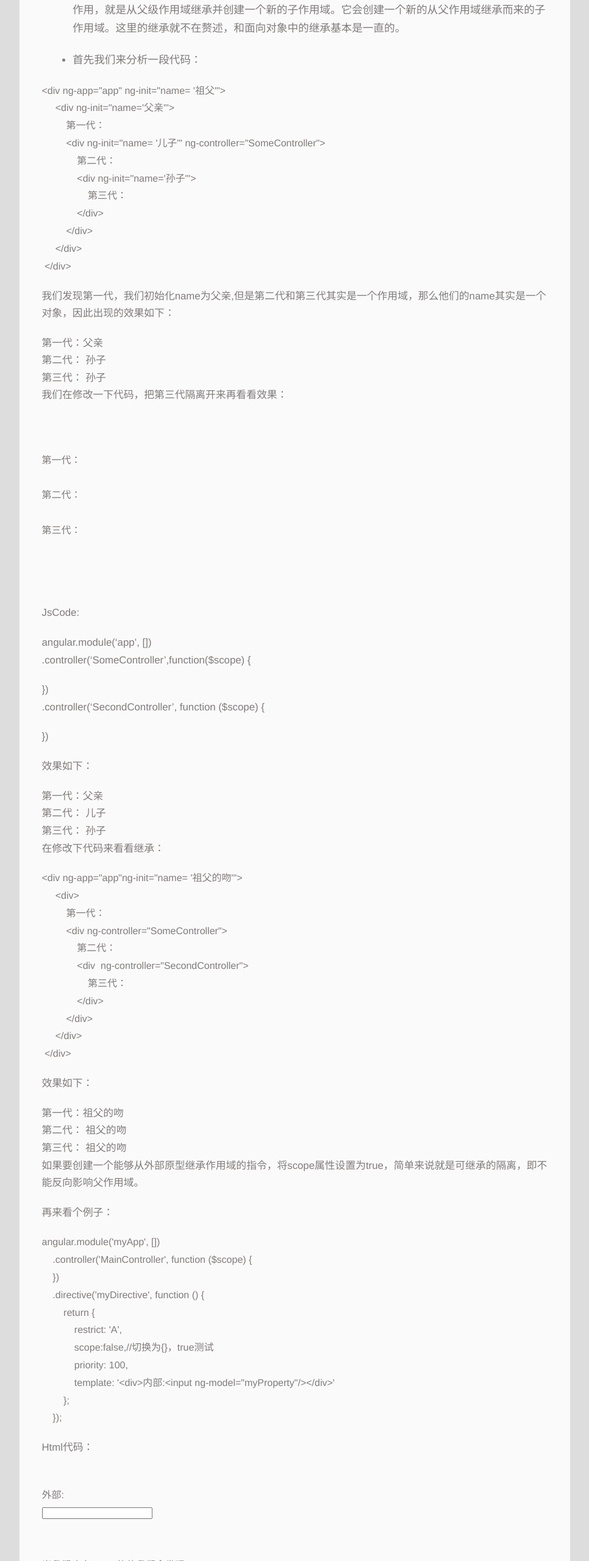
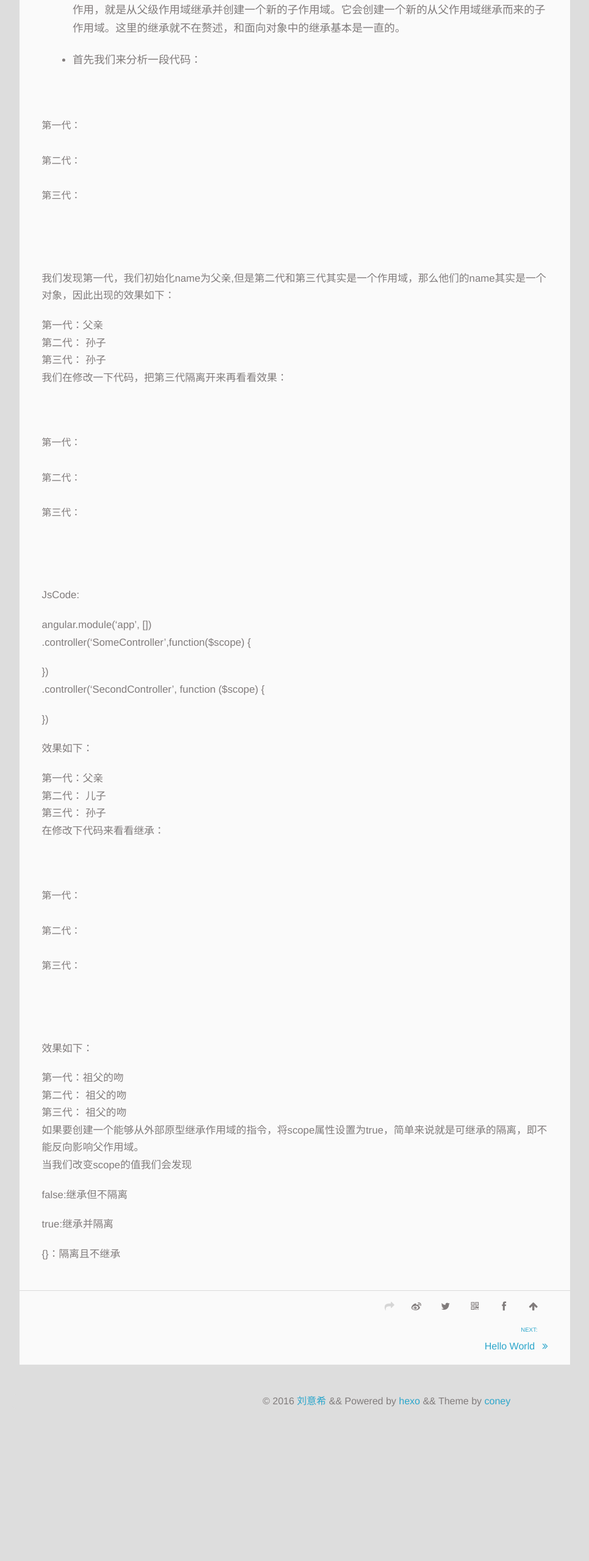
Before and after one commit to liuyixizhoujianlei/liuyixizhoujianlei.github.io, a plain HTML site: page 2016/01/31/hexo/index.html in a window 1280 px wide. Shown: the part 4660-7220 px from the top of the page at 61% size, without its empty margins (6-972 px from the left). After the commit the page ends 7026 px from the top, so only its background shows below. Drawn offline with Linux system fonts and the light colour scheme; a script that the page names is missing; files whose address does not match are found by name.

Commit message:
Site updated: 2016-01-31 14:18:56

```diff
--- a/2016/01/31/hexo/index.html
+++ b/2016/01/31/hexo/index.html
@@ -86,8 +86,8 @@ ng-repeat($index 当前索引,$fi">
       <a href="http://yoursite.com" title="刘意希">刘意希</a>
     </p>
   <p class="article-time">
-    <time datetime="2016-01-31T06:13:59.610Z" itemprop="datePublished">2016-01-31</time>
-    Updated:<time datetime="2016-01-31T06:13:59.607Z" itemprop="dateModified">2016-01-31</time>
+    <time datetime="2016-01-31T06:18:19.454Z" itemprop="datePublished">2016-01-31</time>
+    Updated:<time datetime="2016-01-31T06:18:19.450Z" itemprop="dateModified">2016-01-31</time>
 
   </p>
 </header>
@@ -204,20 +204,11 @@ ng-repeat($index 当前索引,$fi">
 <li><p>首先我们来分析一段代码：</p>
 </li>
 </ul>
-<pre><code>&lt;div ng-app=&quot;app&quot; ng-init=&quot;name= &apos;祖父&apos;&quot;&gt;
-     &lt;div ng-init=&quot;name=&apos;父亲&apos;&quot;&gt;
-         第一代：
-         &lt;div ng-init=&quot;name= &apos;儿子&apos;&quot; ng-controller=&quot;SomeController&quot;&gt;
-             第二代：
-             &lt;div ng-init=&quot;name=&apos;孙子&apos;&quot;&gt;
-                 第三代：
-             &lt;/div&gt;
-         &lt;/div&gt;
-     &lt;/div&gt;
- &lt;/div&gt;
-</code></pre><p>我们发现第一代，我们初始化name为父亲,但是第二代和第三代其实是一个作用域，那么他们的name其实是一个对象，因此出现的效果如下：</p>
+<div ng-app="app" ng-init="name= '祖父'"><br>    <div ng-init="name='父亲'"><br>        第一代：<br>        <div ng-init="name= '儿子'" ng-controller="SomeController"><br>            第二代： <br>            <div ng-init="name='孙子'"><br>                第三代： <br>            </div><br>        </div><br>    </div><br></div>
+
+<p>我们发现第一代，我们初始化name为父亲,但是第二代和第三代其实是一个作用域，那么他们的name其实是一个对象，因此出现的效果如下：</p>
 <p>第一代：父亲<br>第二代： 孙子<br>第三代： 孙子<br>我们在修改一下代码，把第三代隔离开来再看看效果：</p>
- <div ng-app="app" ng-init="name= '祖父'"><br>            <div ng-init="name='父亲'"><br>                第一代：<br>                <div ng-init="name= '儿子'" ng-controller="SomeController"><br>                    第二代： <br>                    <div ng-init="name='孙子'" ng-controller="SecondController"><br>                        第三代： <br>                    </div><br>                </div><br>            </div><br>        </div>
+<div ng-app="app" ng-init="name= '祖父'"><br>    <div ng-init="name='父亲'"><br>        第一代：<br>        <div ng-init="name= '儿子'" ng-controller="SomeController"><br>            第二代： <br>            <div ng-init="name='孙子'" ng-controller="SecondController"><br>                第三代： <br>            </div><br>        </div><br>    </div><br></div>
 
 <p>JsCode:</p>
 <p> angular.module(‘app’, [])<br>.controller(‘SomeController’,function($scope) {</p>
@@ -225,33 +216,12 @@ ng-repeat($index 当前索引,$fi">
 <p> }) </p>
 <p>效果如下：</p>
 <p>第一代：父亲<br>第二代： 儿子<br>第三代： 孙子<br>在修改下代码来看看继承：</p>
-<pre><code>&lt;div ng-app=&quot;app&quot;ng-init=&quot;name= &apos;祖父的吻&apos;&quot;&gt;
-     &lt;div&gt;
-         第一代：
-         &lt;div ng-controller=&quot;SomeController&quot;&gt;
-             第二代：
-             &lt;div  ng-controller=&quot;SecondController&quot;&gt;
-                 第三代：
-             &lt;/div&gt;
-         &lt;/div&gt;
-     &lt;/div&gt;
- &lt;/div&gt;
-</code></pre><p>效果如下：</p>
-<p>第一代：祖父的吻<br>第二代： 祖父的吻<br>第三代： 祖父的吻<br>如果要创建一个能够从外部原型继承作用域的指令，将scope属性设置为true，简单来说就是可继承的隔离，即不能反向影响父作用域。</p>
-<p> 再来看个例子：</p>
-<pre><code>angular.module(&apos;myApp&apos;, [])
-    .controller(&apos;MainController&apos;, function ($scope) {
-    })
-    .directive(&apos;myDirective&apos;, function () {
-        return {
-            restrict: &apos;A&apos;,
-            scope:false,//切换为{}，true测试
-            priority: 100,
-            template: &apos;&lt;div&gt;内部:&lt;input ng-model=&quot;myProperty&quot;/&gt;&lt;/div&gt;&apos;
-        };
-    });
-</code></pre><p>Html代码：</p>
-<p> <div ng-controller="MainController" ng-init="myProperty='Hello World!'"><br>        外部: <br>        <input ng-model="myProperty"><br>        <div my-directive=""></div><br>    </div><br> 当我们改变scope的值我们会发现</p>
+<div ng-app="app" ng-init="name= '祖父的吻'"><br>    <div><br>        第一代：<br>        <div ng-controller="SomeController"><br>            第二代： <br>            <div ng-controller="SecondController"><br>                第三代： <br>            </div><br>        </div><br>    </div><br></div>
+
+
+
+<p>效果如下：</p>
+<p>第一代：祖父的吻<br>第二代： 祖父的吻<br>第三代： 祖父的吻<br>如果要创建一个能够从外部原型继承作用域的指令，将scope属性设置为true，简单来说就是可继承的隔离，即不能反向影响父作用域。<br>当我们改变scope的值我们会发现</p>
 <p>false:继承但不隔离</p>
 <p>true:继承并隔离</p>
 <p>{}：隔离且不继承 </p>
```
Also changed, not shown: archives/2016/01/index.html (+1 -1 lines), archives/2016/index.html (+1 -1 lines), archives/index.html (+1 -1 lines), index.html (+1 -1 lines).
